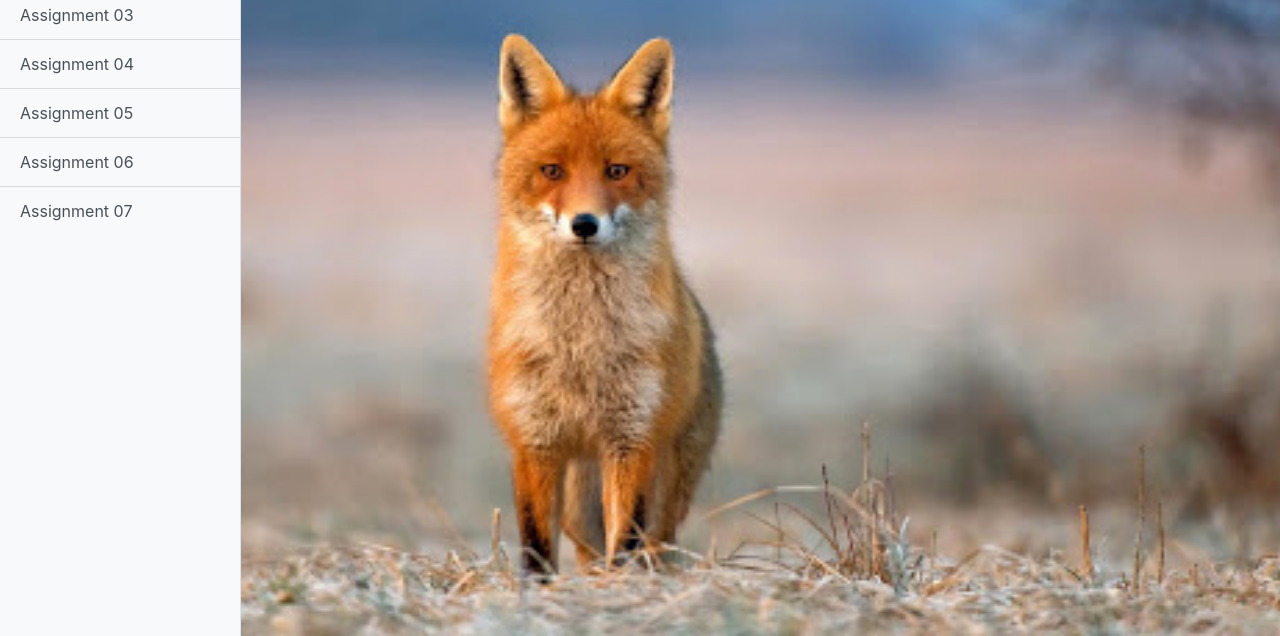
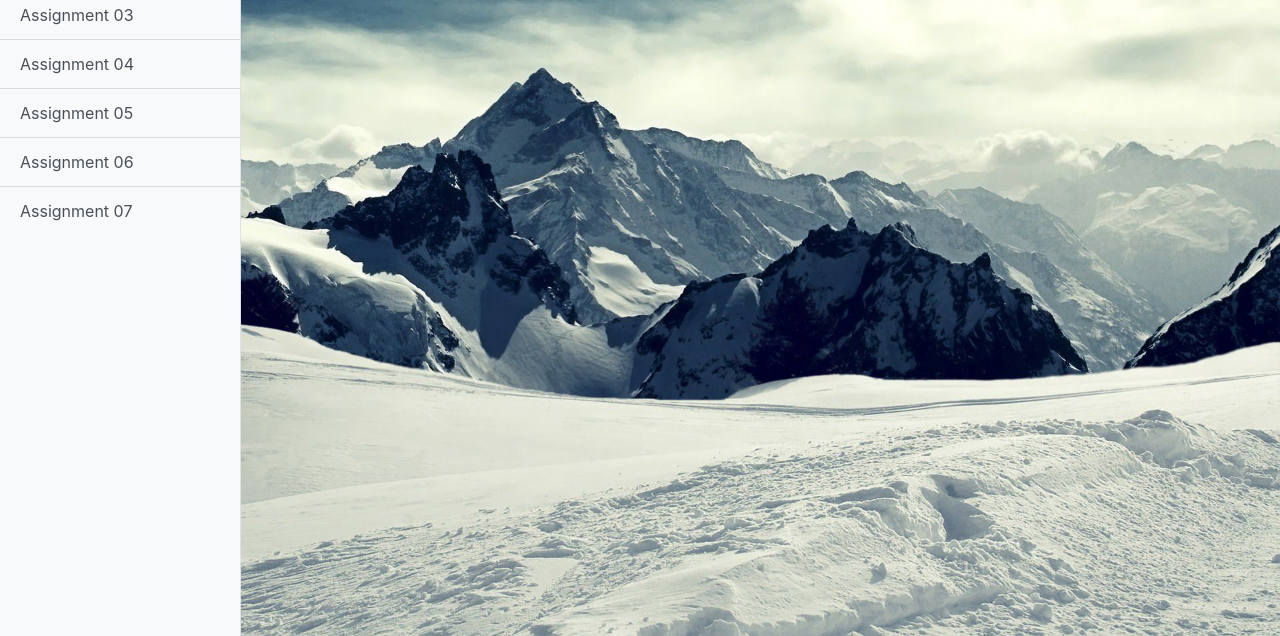
Before and after one commit to StoneFoxProject/stonefoxproject.github.io, a plain HTML site: page index.html in a window 1280 px wide. Shown: the part 164-800 px from the top of the page. Drawn offline with Linux system fonts and the light colour scheme.

Commit message:
Update index.html

```diff
--- a/index.html
+++ b/index.html
@@ -18,7 +18,7 @@
   <!-- background image-->
   <style>
     body{
-      background-image: url("/Assignments/images/fox1.jpg");
+      background-image: url("/Assignments/images/snow1.jpg");
       background-repeat: no-repeat;
       background-size: cover;
       background-attachment: fixed;
```
